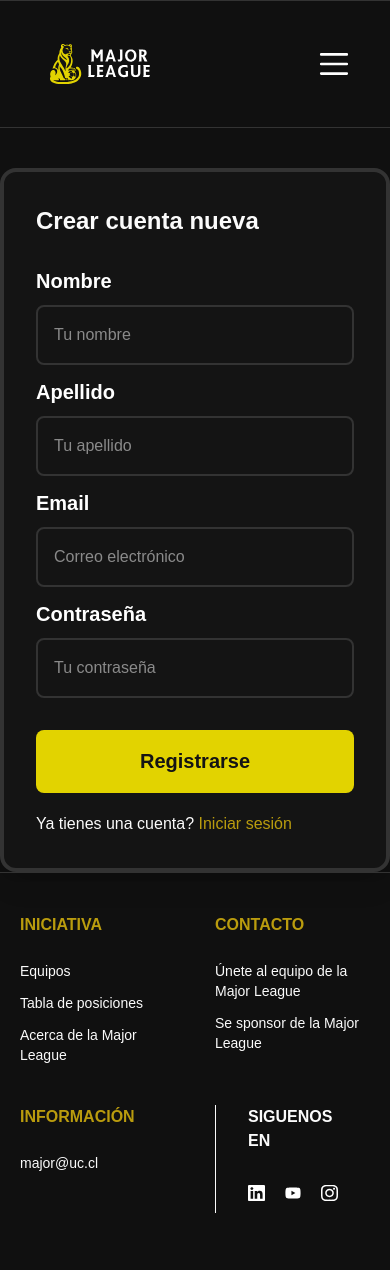
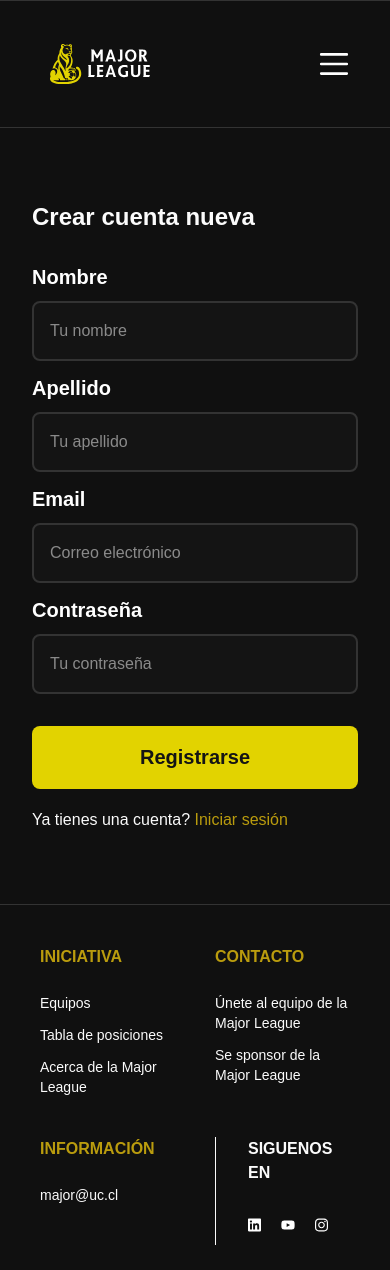
Before and after one commit to open-source-uc/majorleague, a Next.js app: page /register in a window 390 px wide. Shown: the top 1270 px of the page. Built offline with nearby package versions, Linux system fonts and the light colour scheme.

Commit message:
refactor(Register, Footer, Form): improve layout and styling for better consistency and responsiveness

```diff
--- a/app/(auth)/register/page.tsx
+++ b/app/(auth)/register/page.tsx
@@ -4,10 +4,10 @@ import FormRegister from "@/app/components/forms/FormRegister";
 
 export default async function Register() {
   return (
-    <div className="mt-10 flex justify-center">
+    <section className="my-10 flex justify-center">
       <Suspense fallback={<div className="animate-pulse">Loading...</div>}>
         <FormRegister />
       </Suspense>
-    </div>
+    </section>
   );
 }
--- a/app/components/ui/Footer.tsx
+++ b/app/components/ui/Footer.tsx
@@ -15,7 +15,7 @@ function Footer() {
   const linkStyleHover = "hover:text-primary-darken transition-colors";
 
   return (
-    <footer className="border-border-header flex w-full justify-between border-t px-0 py-10 md:px-15">
+    <footer className="border-border-header flex w-full justify-between border-t px-5 py-10 md:px-15">
       <Link href="/" className="hidden md:block">
         <Image src={logo} alt="logo" priority />
       </Link>
--- a/app/components/ui/Form.tsx
+++ b/app/components/ui/Form.tsx
@@ -13,7 +13,7 @@ export default function Form({
     <form
       action={action}
       className={cn(
-        "border-border-header bg-background-header flex w-full max-w-2xl flex-col gap-3 rounded-2xl border-4 p-8 shadow-xl",
+        "lg:border-border-header lg:bg-background-header flex w-full max-w-2xl flex-col gap-3 p-8 md:rounded-2xl lg:border-4 lg:shadow-xl",
         className,
       )}
     >
```
